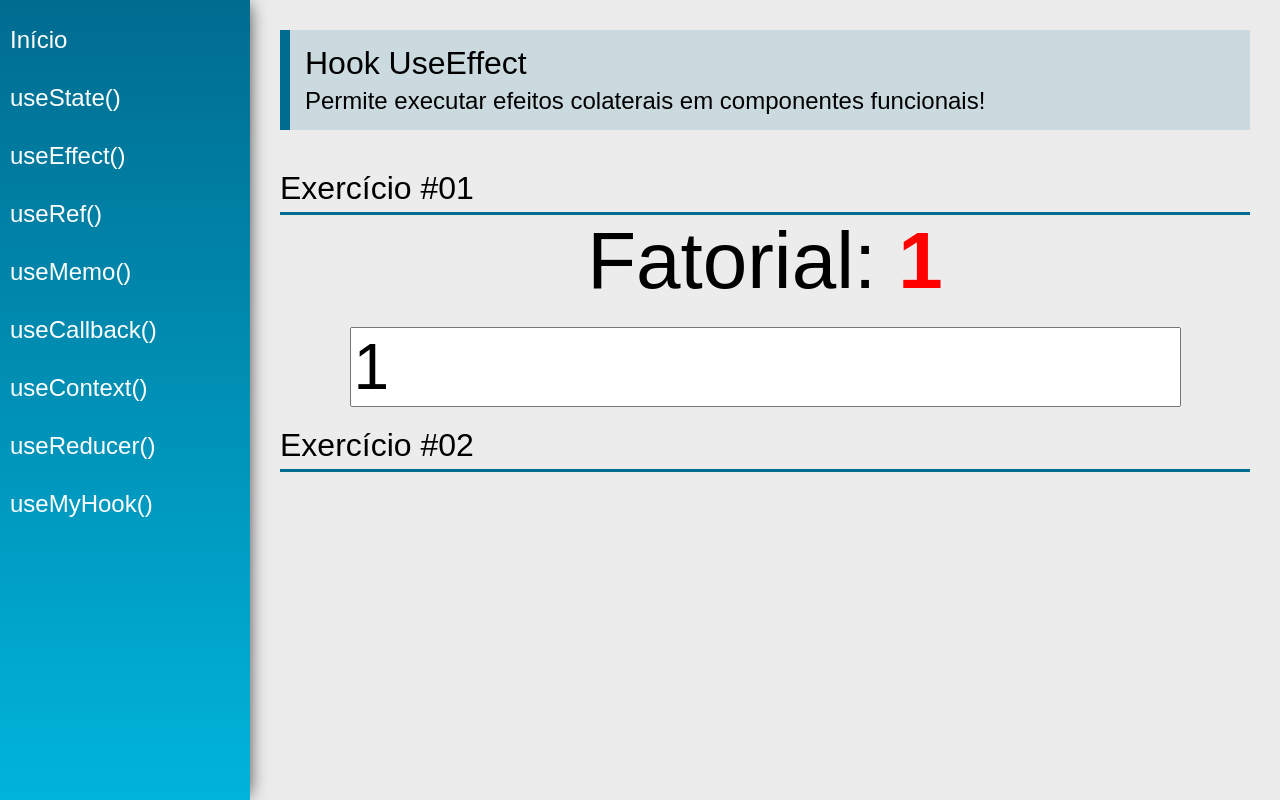
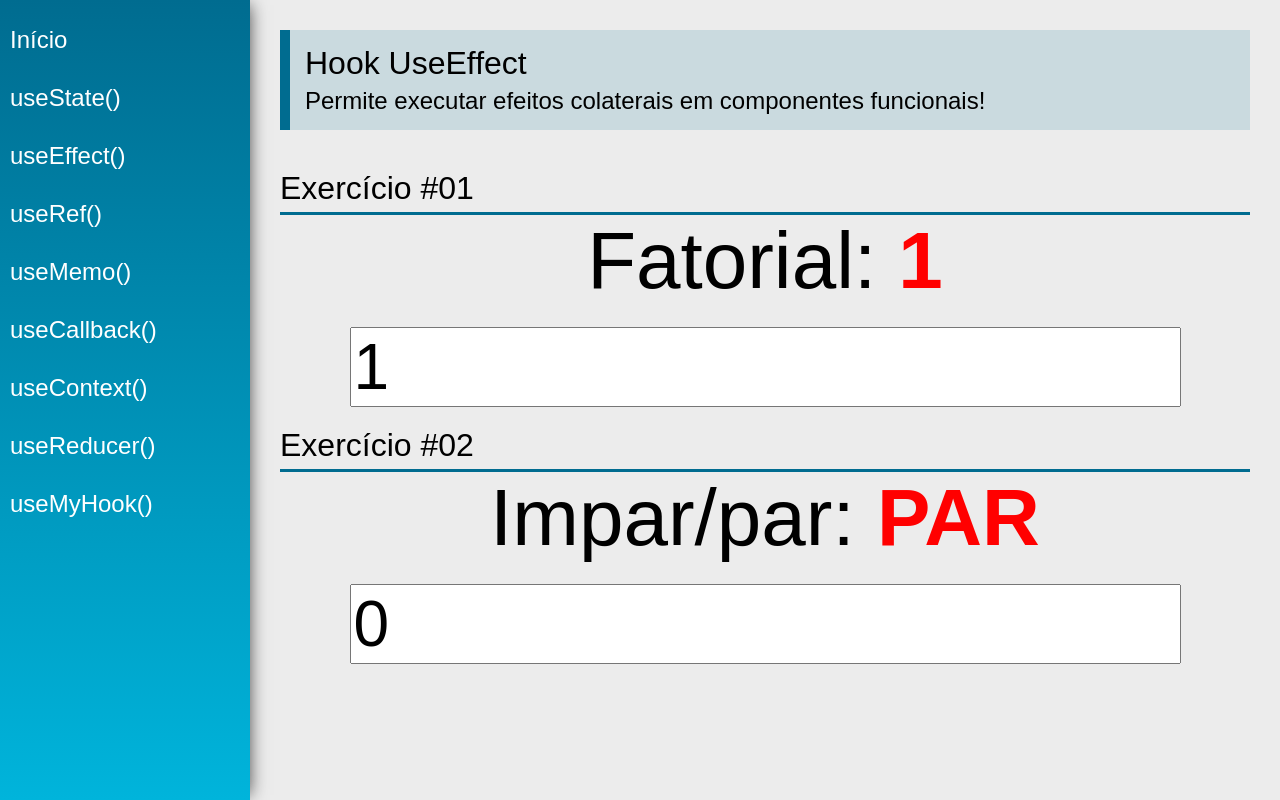
Before and after one commit to D1D1O/ReactHooks, a React (Create React App) app: page /useEffect in a window 1280 px wide. Built offline with nearby package versions, Linux system fonts and the light colour scheme.

Commit message:
parte 02 useEffect()

```diff
--- a/src/views/examples/UseEffect.jsx
+++ b/src/views/examples/UseEffect.jsx
@@ -9,11 +9,19 @@ function calcFatorial(num){
     if(n===0) return 1
     return calcFatorial(n-1) * n
 }
+//const isPar = props.numero % 2 === 0;
+function isPar(num){
+    const n = parseInt(num)
+    return n % 2 === 0 ? 'PAR' : 'IMPAR' ;
+}
 
 const UseEffect = (props) => {
 
 const [number,setNumber] = useState(1);
 const [fatorial,setFatorial] = useState(1);
+
+const [valor,setValor] = useState(0)
+const [tipo,setTipo] = useState('')
 
 useEffect(() => {
     setFatorial(calcFatorial(number))
@@ -27,6 +35,12 @@ useEffect(()=>{
     }
 
 },[fatorial])
+
+
+useEffect(()=>{
+    setTipo(isPar(valor))
+
+},[valor])
 
 
     return (
@@ -58,6 +72,19 @@ useEffect(()=>{
             />
             <div className="center">
 
+                <div>
+                    <span className="text">Impar/par: </span>
+                    <span className="text red"> {tipo} </span>
+                </div>
+                <input type="number" className="input"
+                    value={valor}
+                    onChange={
+                        (e)=>{
+                            setValor(e.target.value)
+                        }
+                    }
+                />
+
             </div>
 
         </div>
```
